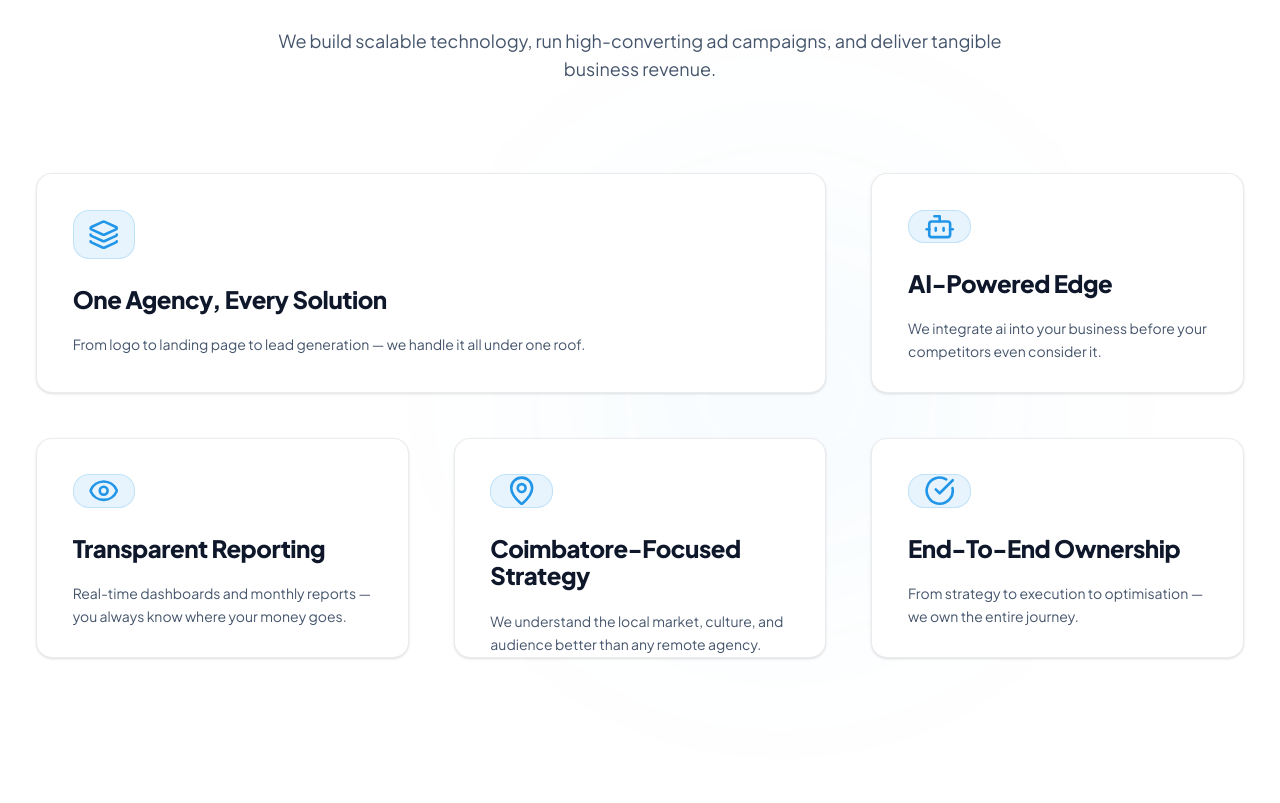
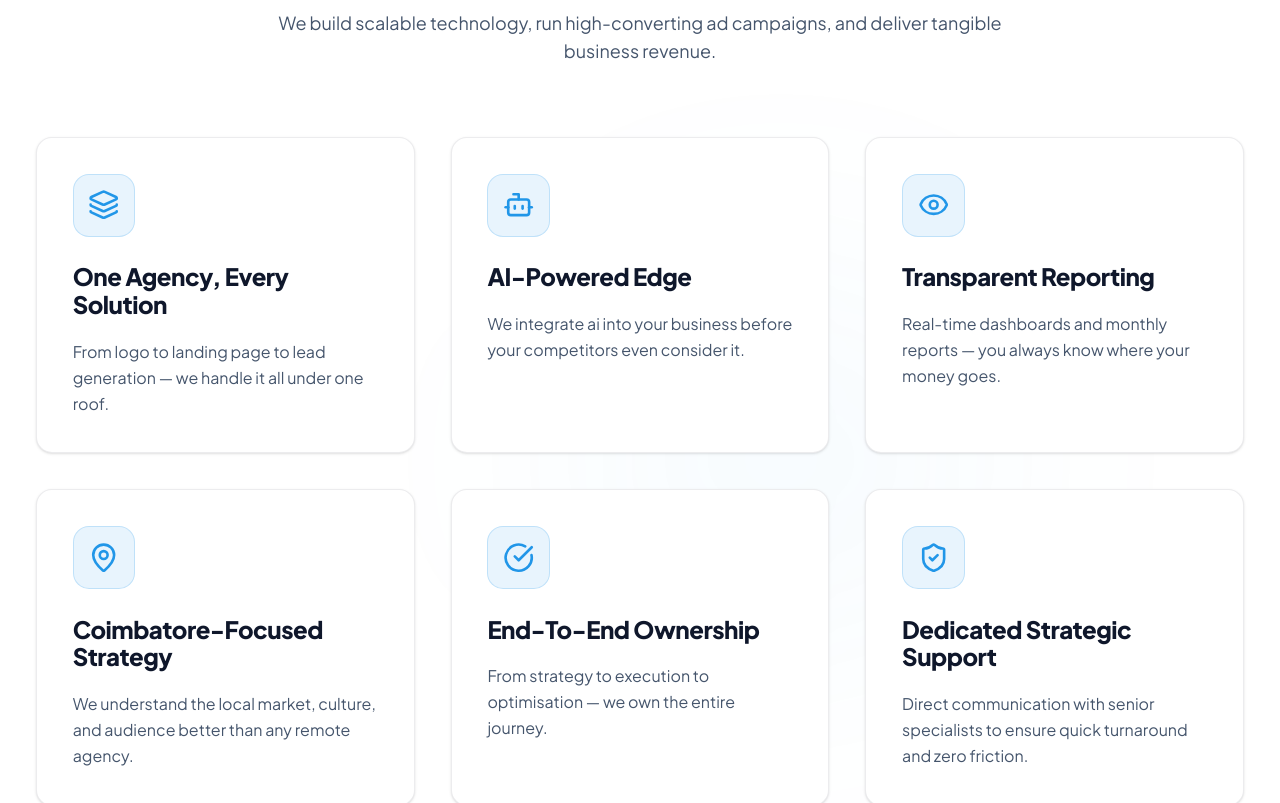
Before and after one commit to srijithit/dhi, a Next.js app in the folder next-frontend/: page / in a window 1280 px wide. Shown: the part 5002-5805 px from the top of the page. Built offline with nearby package versions, Linux system fonts and the light colour scheme; a web font is replaced by a local one.

Commit message:
style: convert WhyChooseUs grid to balanced equal-sized 3x2 card layout

```diff
--- a/next-frontend/src/components/WhyChooseUs.tsx
+++ b/next-frontend/src/components/WhyChooseUs.tsx
@@ -1,7 +1,7 @@
 "use client";
 import React from 'react';
 import { motion } from 'framer-motion';
-import { Layers, Bot, Eye, MapPin, CheckCircle } from 'lucide-react';
+import { Layers, Bot, Eye, MapPin, CheckCircle, ShieldCheck } from 'lucide-react';
 
 export default function WhyChooseUs() {
   const differentiators = [
@@ -29,6 +29,11 @@ export default function WhyChooseUs() {
       icon: CheckCircle,
       title: "End-to-End Ownership",
       desc: "From strategy to execution to optimisation — we own the entire journey."
+    },
+    {
+      icon: ShieldCheck,
+      title: "Dedicated Strategic Support",
+      desc: "Direct communication with senior specialists to ensure quick turnaround and zero friction."
     }
   ];
 
@@ -36,18 +41,18 @@ export default function WhyChooseUs() {
     hidden: {},
     visible: {
       transition: {
-        staggerChildren: 0.12
+        staggerChildren: 0.1
       }
     }
   };
 
   const cardVariants = {
     hidden: { opacity: 0, y: 30 },
-    visible: { opacity: 1, y: 0, transition: { duration: 0.6, ease: "easeOut" as const } }
+    visible: { opacity: 1, y: 0, transition: { duration: 0.5, ease: "easeOut" as const } }
   };
 
   return (
-    <section id="why-us" className="py-28 md:py-36 bg-white dark:bg-[#000000] relative overflow-hidden border-t border-slate-200 dark:border-slate-900 transition-colors duration-300">
+    <section id="why-us" className="py-24 md:py-32 bg-white dark:bg-[#000000] relative overflow-hidden border-t border-slate-200 dark:border-slate-900 transition-colors duration-300">
 
       {/* Decorative Blur Background elements */}
       <div className="absolute top-1/2 right-1/4 w-80 h-80 bg-[#2196E8]/5 rounded-full blur-[130px] pointer-events-none" />
@@ -55,11 +60,11 @@ export default function WhyChooseUs() {
       <div className="max-w-7xl mx-auto px-4 sm:px-6 lg:px-8 relative z-10 font-body">
 
         {/* Header */}
-        <div className="flex flex-col items-center justify-center text-center max-w-3xl mx-auto mb-20 w-full">
+        <div className="flex flex-col items-center justify-center text-center max-w-3xl mx-auto mb-16 w-full">
           <span className="text-[#2196E8] font-semibold text-sm uppercase tracking-widest block mb-2 font-body text-center">
             The DhiGrowth Advantage
           </span>
-          <h2 className="font-header text-4xl sm:text-6xl text-slate-900 dark:text-white tracking-wide mb-6 text-center">
+          <h2 className="font-header text-4xl sm:text-6xl text-slate-900 dark:text-white tracking-wide mb-4 text-center">
             Why Coimbatore Businesses <span className="text-[#2196E8]">Choose DhiGrowth</span>
           </h2>
           <p className="text-slate-600 dark:text-slate-300 text-base sm:text-lg text-center">
@@ -67,13 +72,13 @@ export default function WhyChooseUs() {
           </p>
         </div>
 
-        {/* Grid */}
+        {/* Equal-Sized Grid */}
         <motion.div
-          className="grid grid-cols-1 md:grid-cols-2 lg:grid-cols-3 gap-10"
+          className="grid grid-cols-1 md:grid-cols-2 lg:grid-cols-3 gap-6 sm:gap-8"
           variants={containerVariants}
           initial="hidden"
           whileInView="visible"
-          viewport={{ once: true, margin: "-100px" }}
+          viewport={{ once: true, margin: "-80px" }}
         >
           {differentiators.map((diff, idx) => {
             const IconComponent = diff.icon;
@@ -82,10 +87,9 @@ export default function WhyChooseUs() {
               <motion.div
                 key={idx}
                 variants={cardVariants}
-                className={`glass-card md:h-[220px] h-auto flex flex-col p-8 border border-slate-200 dark:border-slate-900 hover:border-[#2196E8] bg-slate-50/50 dark:bg-[#0d111c]/60 hover:bg-white dark:hover:bg-[#141b2d] shadow-sm hover:shadow-lg relative group transition-all duration-300 ${
-                  idx === 0 ? 'lg:col-span-2' : ''
-                }`}
+                className="glass-card h-full min-h-[220px] flex flex-col justify-between p-7 sm:p-8 rounded-3xl border border-slate-200 dark:border-slate-850 hover:border-[#2196E8] bg-slate-50/50 dark:bg-[#0d111c]/60 hover:bg-white dark:hover:bg-[#141b2d] shadow-sm hover:shadow-xl relative group transition-all duration-300"
               >
+                <div>
                   <div className="w-14 h-14 rounded-2xl bg-[#2196E8]/10 border border-[#2196E8]/20 flex items-center justify-center text-[#2196E8] mb-6 group-hover:scale-110 transition-transform duration-300">
                     <IconComponent className="w-7 h-7" />
                   </div>
@@ -94,9 +98,10 @@ export default function WhyChooseUs() {
                     {diff.title}
                   </h3>
 
-                <p className="text-slate-600 dark:text-slate-300 text-sm leading-relaxed">
+                  <p className="text-slate-600 dark:text-slate-300 text-sm sm:text-base leading-relaxed">
                     {diff.desc}
                   </p>
+                </div>
               </motion.div>
             );
           })}
```
Lines whose indentation alone changed are shown as unchanged.
